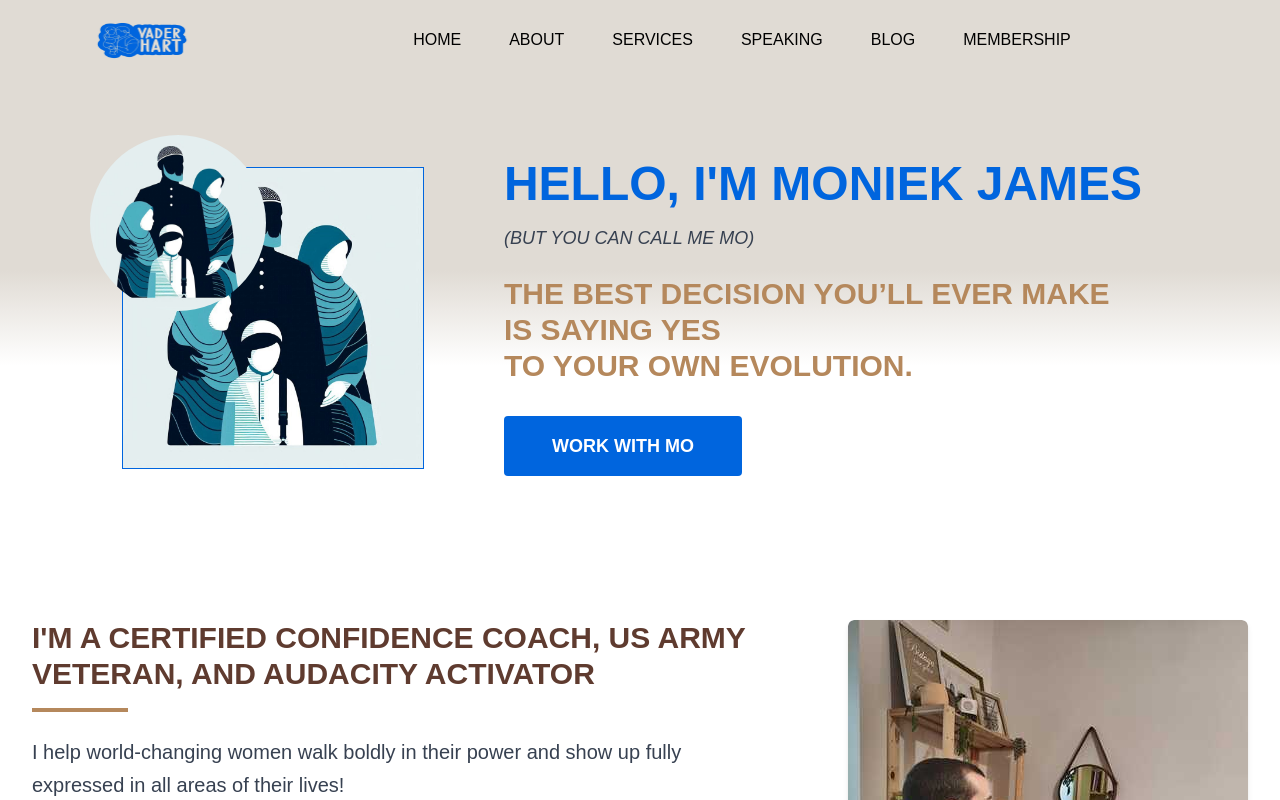
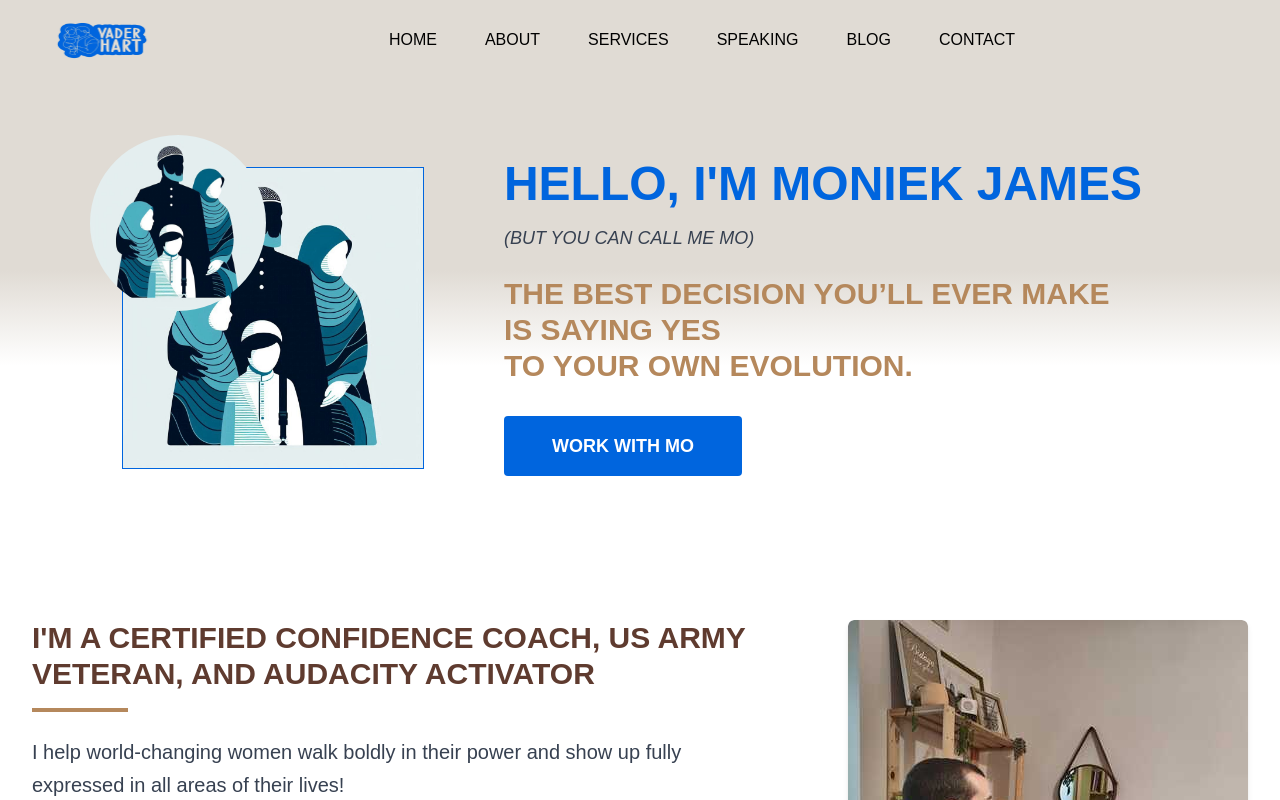
Before and after one commit to mosisgaye/father, a Next.js app: page / in a window 1280 px wide. Shown: the top 800 px of the page. Built offline with nearby package versions, Linux system fonts and the light colour scheme.

Commit message:
Description des modifications

```diff
--- a/components/Header.tsx
+++ b/components/Header.tsx
@@ -11,11 +11,11 @@ export default function Header() {
   };
 
   return (
-    <header className="sticky top-0 z-50 bg-[#e0dbd4] text-black px-4 h-12 md:px-10 md:h-20 flex items-center justify-between">
+    <header className="top-0 z-50 bg-[#e0dbd4] text-black px-4 h-12 md:px-10 md:h-20 flex items-center justify-between">
       {/* Logo */}
-      <div className="flex items-center px-10">
+      <div className="flex items-center">
         <Link href="/" aria-label="Retourner à l'accueil ComparePrix">
-          <Image className="md:w-[124px] md:h-[77px]" width={124} height={100} src="/images/logo.png" alt="Logo vaderhart" />
+          <Image className="md:w-[124px] md:h-[77px] w-[80px] h-[50px]" width={124} height={100} src="/images/logo.png" alt="Logo vaderhart" />
         </Link>
       </div>
 
@@ -26,7 +26,7 @@ export default function Header() {
         <Link href="/services" className="py-2 hover:text-[#663d2e] font-medium">SERVICES</Link>
         <Link href="/speaking" className="py-2 hover:text-[#663d2e] font-medium">SPEAKING</Link>
         <Link href="/blog" className="py-2 hover:text-[#663d2e] font-medium">BLOG</Link>
-        <Link href="/membership" className="py-2 hover:text-[#663d2e] font-medium">MEMBERSHIP</Link>
+        <Link href="/membership" className="py-2 hover:text-[#663d2e] font-medium">CONTACT</Link>
       </div>
 
       {/* Hamburger Menu for mobile */}
@@ -66,7 +66,7 @@ export default function Header() {
             <Link href="/services" className="py-2 hover:text-[#663d2e] font-medium">SERVICES</Link>
             <Link href="/speaking" className="py-2 hover:text-[#663d2e] font-medium">SPEAKING</Link>
             <Link href="/blog" className="py-2 hover:text-[#663d2e] font-medium">BLOG</Link>
-            <Link href="/membership" className="py-2 hover:text-[#663d2e] font-medium">MEMBERSHIP</Link>
+            <Link href="/membership" className="py-2 hover:text-[#663d2e] font-medium">CONTACT</Link>
           </nav>
         </div>
       </div>
```
